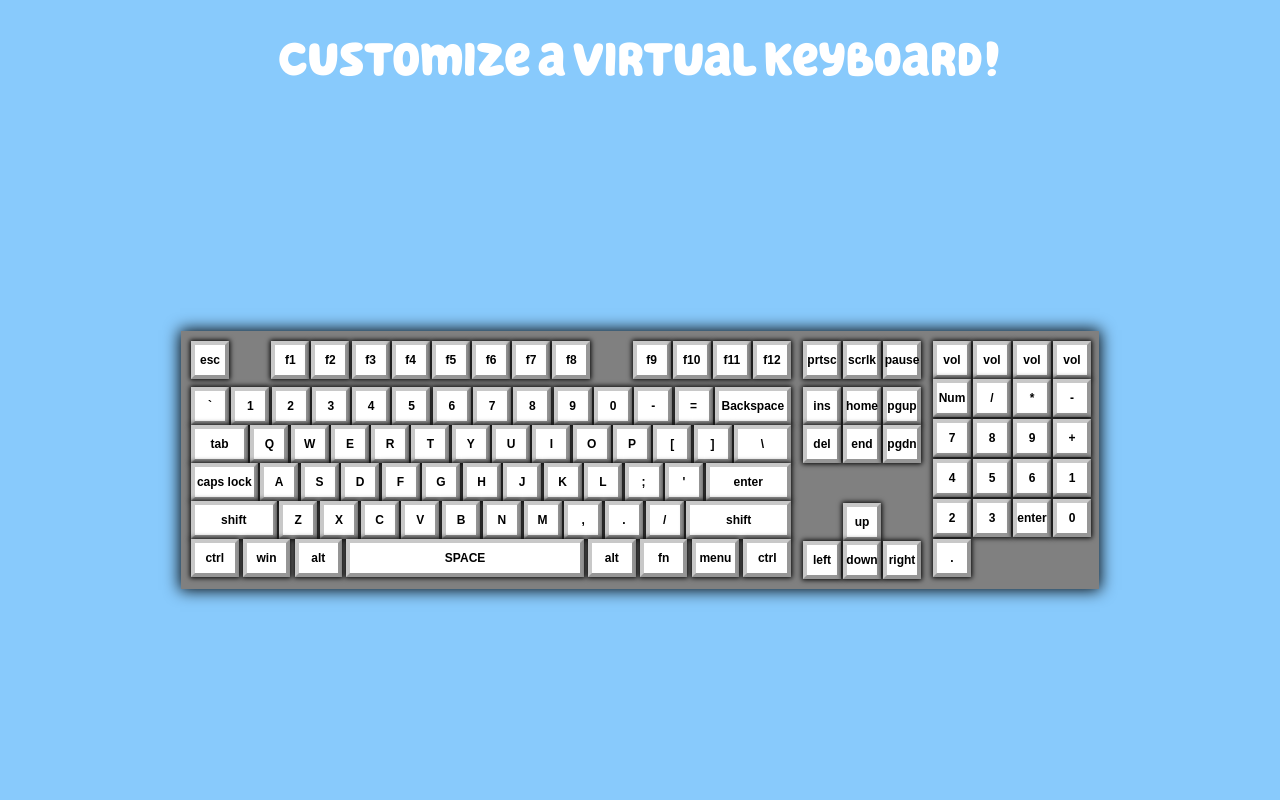
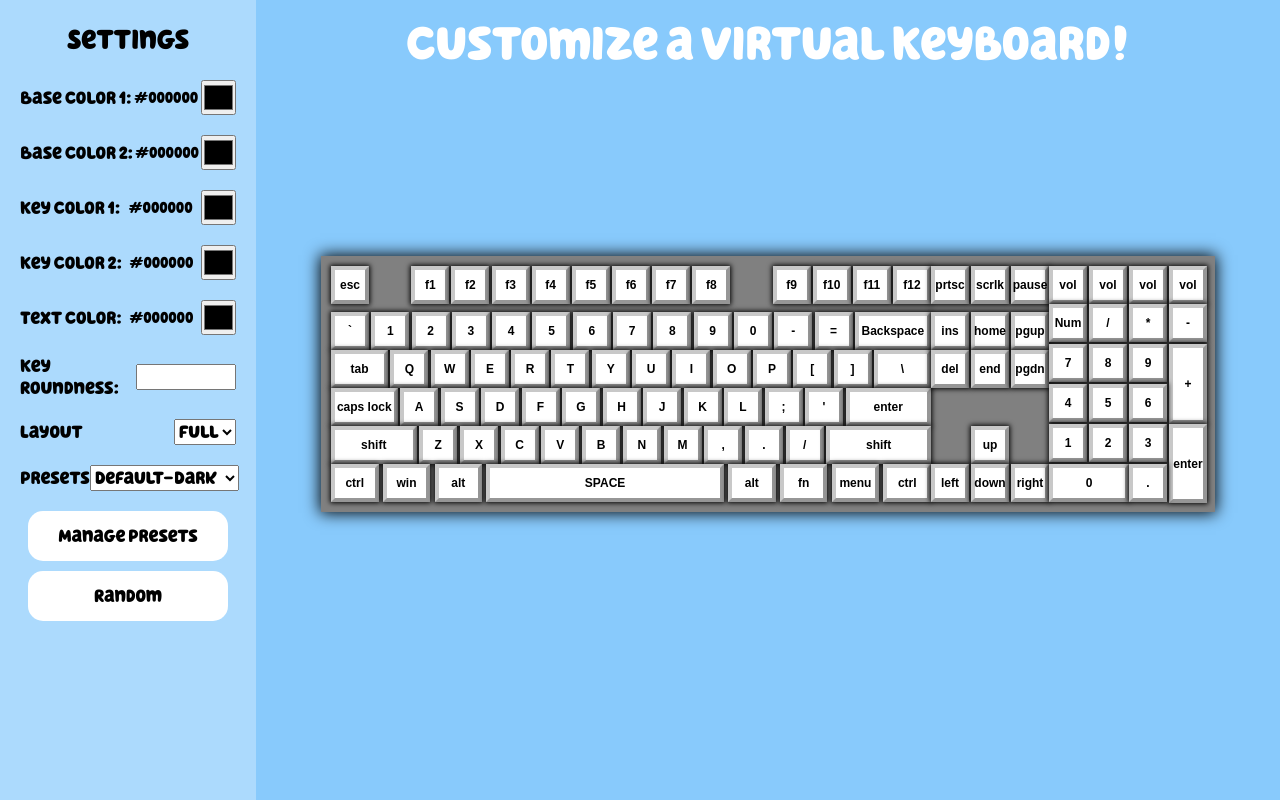
Before and after one commit to AbdelrahmanAbuessa/KeyboardCustomization, a plain HTML site: page index.html in a window 1280 px wide. Drawn offline with Linux system fonts and the light colour scheme; a script that the page names is missing.

Commit message:
Add files via upload

```diff
--- a/index.html
+++ b/index.html
@@ -7,12 +7,71 @@
         <link rel="stylesheet" href="style.css">
     </head>
     <body>
+
+        <!-- Main Structure -->
+        <div class="settings">
+            <div class="cont-title">
+                Settings
+            </div>
+            <div class="section">
+                <label for="base-clr-1">Base Color 1:</label>
+                <span id="base-clr-hex-1">#000000</span>
+                <input type="color" name="base-clr-1" id="base-clr-1">
+            </div>
+            <div class="section">
+                <label for="base-clr-2">Base Color 2:</label>
+                <span id="base-clr-hex-2">#000000</span>
+                <input type="color" name="base-clr-2" id="base-clr-2">
+            </div>
+            <div class="section">
+                <label for="key-clr-1">Key Color 1:</label>
+                <span id="key-clr-hex-1">#000000</span>
+                <input type="color" name="key-clr-1" id="key-clr-1">
+            </div>
+            <div class="section">
+                <label for="key-clr-2">Key Color 2:</label>
+                <span id="key-clr-hex-2">#000000</span>
+                <input type="color" name="key-clr-2" id="key-clr-2">
+            </div>
+            <div class="section">
+                <label for="txt-clr">Text Color:</label>
+                <span id="txt-clr-hex">#000000</span>
+                <input type="color" name="txt-clr" id="txt-clr">
+            </div>
+            <div class="section">
+                <label for="key-rnd">Key Roundness:</label>
+                <input type="number" name="key-rnd" id="key-rnd">
+            </div>
+            <div class="section">
+                <label for="layout">Layout</label>
+                <select name="layout" id="layout">
+                    <option value="full">Full</option>
+                    <option value="TKL">TKL</option>
+                    <option value="60%">60%</option>
+                </select>
+            </div>
+            <div class="section">
+                <label for="preset">Presets</label>
+                <select name="preset" id="preset">
+                    <option value="default-dark">Default-Dark</option>
+                    <option value="default-light">Default-Light</option>
+                    <option value="full-dark">Full-Dark</option>
+                    <option value="full-light">Full-Light</option>
+                    <option value="gray">Gray</option>
+                    <option value="satan">Satanic</option>
+                </select>
+            </div>
+            <div btn="" id="manage">Manage Presets</div>
+            <div btn="" id="random">Random</div>
+        </div>
+
+
+         <div class="main">
             <div class="title">
                 Customize a Virtual Keyboard!
             </div>
 
-        <!-- Main Structure -->
-         <div class="main">
+            <div class="container">
 
                 <div class="keyboard">
 
@@ -154,19 +213,20 @@
                             <div class="key">7</div>
                             <div class="key">8</div>
                             <div class="key">9</div>
-                        <div class="key">+</div>
+                            <div class="key w">+</div>
                             <div class="key">4</div>
                             <div class="key">5</div>
                             <div class="key">6</div>
                             <div class="key">1</div>
                             <div class="key">2</div>
                             <div class="key">3</div>
-                        <div class="key">enter</div>
-                        <div class="key">0</div>
+                            <div class="key w2">enter</div>
+                            <div class="key double-v">0</div>
                             <div class="key">.</div>
                         </div>
                     </div>
 
+                </div>
             </div>
 
          </div>
--- a/style.css
+++ b/style.css
@@ -27,12 +27,21 @@ body {
 .main {
     height: 85%;
     display: flex;
+    justify-content: space-between;
+    align-items: center;
+}
+
+.container {
+    width: 85%;
+    height: 100%;
+    display: flex;
     justify-content: center;
     align-items: center;
 }
 
 .keyboard {
     width: calc(459px * 2);
+    height: calc(128px * 2);
     background-color: gray;
     padding: 10px;
     box-shadow: 0 0 15px 1px black;
@@ -151,3 +160,106 @@ body {
     grid-template-columns: repeat(4, calc(calc(19px * 2)  + calc(2 * 1px)));
     grid-template-rows: repeat(5, calc(calc(19px * 2)  + calc(2 * 1px)));
 }
+
+.w {
+    grid-row-start: 2;
+    grid-row-end: 4;
+    grid-column-start: 4;
+    height: 100%;
+}
+
+.w2 {
+    grid-row-start: 4;
+    grid-row-end: 6;
+    grid-column-start: 4;
+    height: 98%;
+}
+
+.double-v {
+    grid-column-start: 1;
+    grid-column-end: 3;
+    width: 100%;
+}
+
+body {
+    display: flex;
+}
+
+.main {
+    display: flex;
+    width: 80%;
+    flex-direction: column;
+    justify-content: center;
+    align-items: center;
+}
+
+.settings {
+    width: 20%;
+    height: 100%;
+    background-color: rgba(255, 255, 255, 0.3);
+}
+
+.cont-title {
+    width: 100%;
+    height: 10%;
+    font-size: 28px;
+    display: flex;
+    justify-content: center;
+    align-items: center;
+}
+
+.section {
+    width: 100%;
+    padding-left: 20px;
+    padding-right: 20px;
+    margin-bottom: 20px;
+    display: flex;
+    justify-content: space-between;
+    align-items: center;
+}
+
+.section label {
+    font-size: 18px;
+}
+
+input[type="color"] {
+    width: 35px;
+    height: 35px;
+}
+
+input[type="number"] {
+    width: 100px;
+    font-size: 18px;
+}
+
+select, option {
+    font-size: 18px;
+}
+
+option {
+    height: 10px;
+}
+
+[btn] {
+    width: 200px;
+    height: 50px;
+    background-color: white;
+    margin: auto;
+    margin-bottom: 10px;
+    font-size: 18px;
+    display: flex;
+    justify-content: center;
+    align-items: center;
+    border-radius: 15px;
+    cursor: pointer;
+    transition-duration: 0.3s;
+    transition-property: width;
+}
+
+[btn]:hover {
+    width: 250px;
+}
+
+[btn]:active {
+    background-color: #88CAFC;
+}
```
Lines whose indentation alone changed are shown as unchanged.
